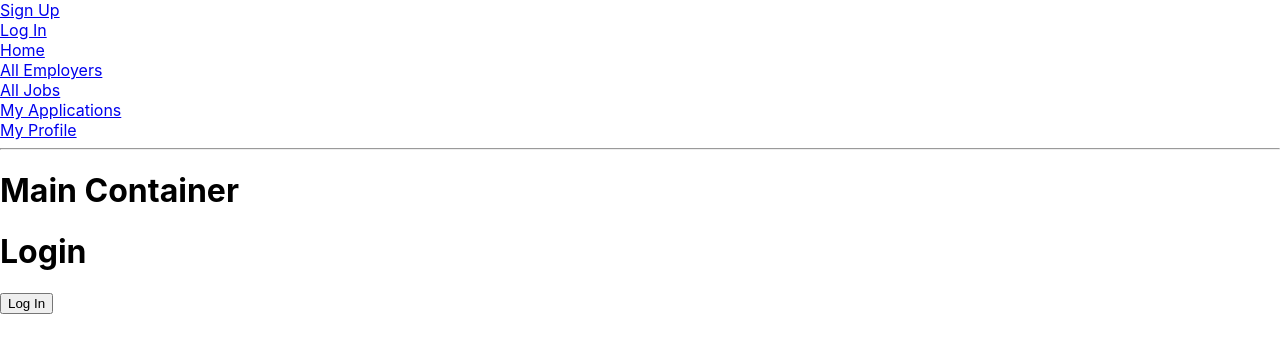
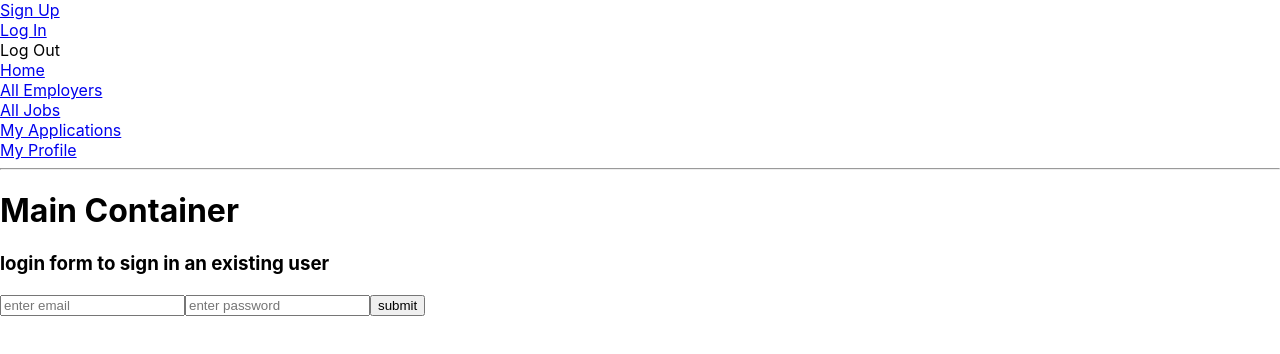
Before and after one commit to joffitzer/job-search-frontend, a React (Create React App) app: page /login in a window 1280 px wide. Shown: the top 354 px of the page. Built offline with nearby package versions, Linux system fonts and the light colour scheme; no server answers.

Commit message:
added ability to log in and log out

```diff
--- a/src/App.js
+++ b/src/App.js
@@ -26,6 +26,8 @@ class App extends React.Component {
 
   render(){
 
+    console.log('local storage: ', localStorage)
+
     return (
       <div>
         <Nav />
--- a/src/actionCreators.js
+++ b/src/actionCreators.js
@@ -28,5 +28,9 @@ const LOG_IN = "LOG_IN"
 
 const logInUser = (user) => ({type: LOG_IN, payload: { user }})
 
+const LOG_OUT = "LOG_OUT"
 
-export { getEmployers, showEmployer, getJobs, showJob, getUserApps, showUserApp, setFilterValue, logInUser }
+const logOutUser = () => ({type: LOG_OUT})
+
+
+export { getEmployers, showEmployer, getJobs, showJob, getUserApps, showUserApp, setFilterValue, logInUser, logOutUser}
--- a/src/components/Login.js
+++ b/src/components/Login.js
@@ -3,45 +3,116 @@ import { connect as cnx } from 'react-redux';
 import { logInUser } from '../actionCreators'
 
 class Login extends React.Component {
-
     state = {
-        user: []
+        email: "",
+        password: ""
     }
 
-    componentDidMount() {
-        fetch ('http://localhost:3000/api/v1/users')
-            .then(res => res.json())
-            .then(userObj => {
-                console.log(userObj)
-                this.setState({
-                    user: userObj
-                })
-            })
+    changeHandler = (e) => {
+        this.setState({
+            [e.target.name]: e.target.value
+        })
     }
 
-    render(){
+    login = (userInfo) => {
+        fetch("http://localhost:3000/api/v1/login", {
+          method: "POST",
+          headers: {
+            "content-type": "application/json",
+            accepts: "application/json"
+          },
+          body: JSON.stringify(userInfo)
+        })
+          .then(resp => resp.json())
+          .then(response => {
+            localStorage.setItem("token", response.token)
+            this.props.logInUser(response.user)
+          })
+        .then( () => this.props.history.push("/home"))
+      }
 
-        console.log('state of user: ', this.state.user)
+    submitHandler = (e) => {
+        e.preventDefault()
+        this.login(this.state)
+        this.setState({
+            email: "",
+            password: ""
+        })
+    }
 
-        let user
+    render() {
 
-        if (this.state.user.data) {
-            user = this.state.user.data[0]
-        }
+        console.log('logged in user: ', this.props.loggedInUser)
 
-        return(
+        return (
             <div>
-                <h1>Login</h1>
-                <button onClick={() => this.props.logInUser(user)}>Log In</button>
+                <h3>login form to sign in an existing user</h3>
+                <form onSubmit={this.submitHandler}>
+                    <input type="text" name="email" value={this.state.email} placeholder="enter email" onChange={this.changeHandler} />
+                    <input type="text" name="password" value={this.state.password} placeholder="enter password" onChange={this.changeHandler} />
+
+                    <input type="submit" value="submit" />
+
+                </form>
+
             </div>
         )
     }
 }
 
-const mapDispatchToProps = (dispatch) => {
+const mapStateToProps = (state) => {
+    let { loggedInUser } = state;
     return {
-      logInUser: (user) => dispatch(logInUser(user))
+        loggedInUser
     }
   }
 
-export default cnx(null, mapDispatchToProps)(Login);
+const mapDispatchToProps = (dispatch) => {
+    return {
+      logInUser: (user) => dispatch(logInUser(user)),
+    }
+  }
+
+export default cnx(mapStateToProps, mapDispatchToProps)(Login);
+
+
+
+//old one
+
+//     componentDidMount() {
+//         fetch ('http://localhost:3000/api/v1/users')
+//             .then(res => res.json())
+//             .then(userObj => {
+//                 console.log(userObj)
+//                 this.setState({
+//                     user: userObj
+//                 })
+//             })
+//     }
+
+//     render(){
+
+//         console.log('state of user: ', this.state.user)
+
+//         let user
+
+//         if (this.state.user.data) {
+//             user = this.state.user.data[0]
+//         }
+
+//         return(
+//             <div>
+//                 <h1>Login</h1>
+//                 <button onClick={() => this.props.logInUser(user)}>Log In</button>
+//             </div>
+//         )
+//     }
+// }
+
+// const mapDispatchToProps = (dispatch) => {
+//     return {
+//       logInUser: (user) => dispatch(logInUser(user))
+//     }
+//   }
+
+// export default cnx(null, mapDispatchToProps)(Login);
--- a/src/components/Signup.js
+++ b/src/components/Signup.js
@@ -34,6 +34,7 @@ class Signup extends React.Component {
             localStorage.setItem("token", response.token)
             this.props.logInUser(response)
           })
+          .then( () => this.props.history.push("/home"))
       }
 
     submitHandler = (e) => {
@@ -57,7 +58,7 @@ class Signup extends React.Component {
 
         return (
             <div>
-                <h3>signup form to create a user</h3>
+                <h3>signup form to create a new user</h3>
                 <form onSubmit={this.submitHandler}>
                     <input type="text" name="email" value={this.state.email} placeholder="enter email" onChange={this.changeHandler} />
                     <input type="text" name="password" value={this.state.password} placeholder="enter password" onChange={this.changeHandler} />
--- a/src/containers/MainContainer.js
+++ b/src/containers/MainContainer.js
@@ -15,8 +15,8 @@ const MainContainer = () => {
     return (
         <div>
             <h1>Main Container</h1>
-            <Route exact path="/signup" component={Signup} />
-            <Route exact path="/login" component={Login} />
+            <Route exact path="/signup" render={(routerProps) => <Signup {...routerProps}/>} />
+            <Route exact path="/login" render={(routerProps) => <Login {...routerProps}/>} />
             <Route exact path="/thanks" component={Thanks} />
             <Route exact path="/profile" component={ProfileContainer} />
             <Route exact path="/home" component={Home} />
--- a/src/containers/Nav.js
+++ b/src/containers/Nav.js
@@ -1,18 +1,24 @@
 import React from 'react'
 import { Link } from 'react-router-dom';
 import { connect as cnx } from 'react-redux'
+import { logOutUser,  } from '../actionCreators'
 
 class Nav extends React.Component {
 
+    logout = () => {
+        localStorage.removeItem("token")
+        this.props.logOutUser()
+    }
+
 
     render() {
-
 
         return (
             <div>
                 {/* <h5>Logged In User: {this.props.isLoggedIn ? this.props.loggedInUser.attributes.first_name : "Nope"}</h5> */}
                 <Link to="/signup"><div>Sign Up</div></Link>
                 <Link to="/login"><div>Log In</div></Link>
+                <div onClick={this.logout}>Log Out</div>
                 <Link to="/home"><div>Home</div></Link>
                 <Link to="/employers"><div>All Employers</div></Link>
                 <Link to="/jobs"><div>All Jobs</div></Link>
@@ -33,4 +39,10 @@ const mapStateToProps = (state) => {
     }
   }
 
-export default cnx(mapStateToProps, null)(Nav);
+const mapDispatchToProps = (dispatch) => {
+return {
+    logOutUser: () => dispatch(logOutUser()),
+}
+}
+
+export default cnx(mapStateToProps, mapDispatchToProps)(Nav);
--- a/src/reducer.js
+++ b/src/reducer.js
@@ -55,6 +55,11 @@ let reducer = (prevState=defaultState, action) => {
             loggedInUser: action.payload.user,
             isLoggedIn: true
       }
+      case 'LOG_OUT':
+          return {...prevState,
+            loggedInUser: {},
+            isLoggedIn: false
+      }
         default:
           return {...prevState}
     }
```
